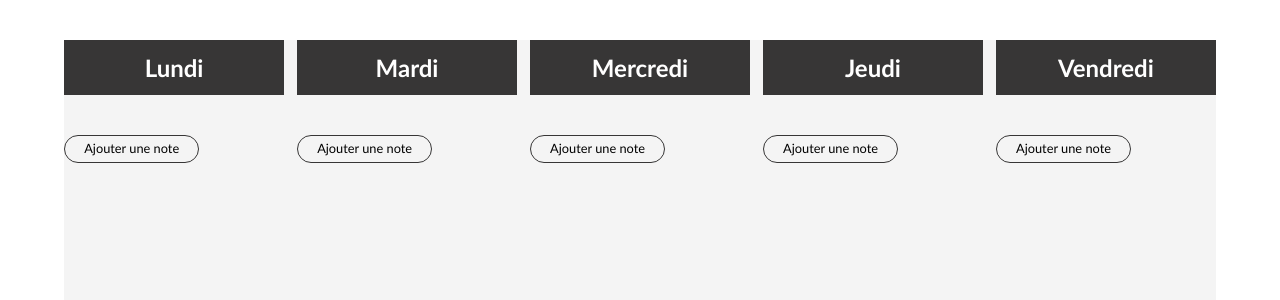
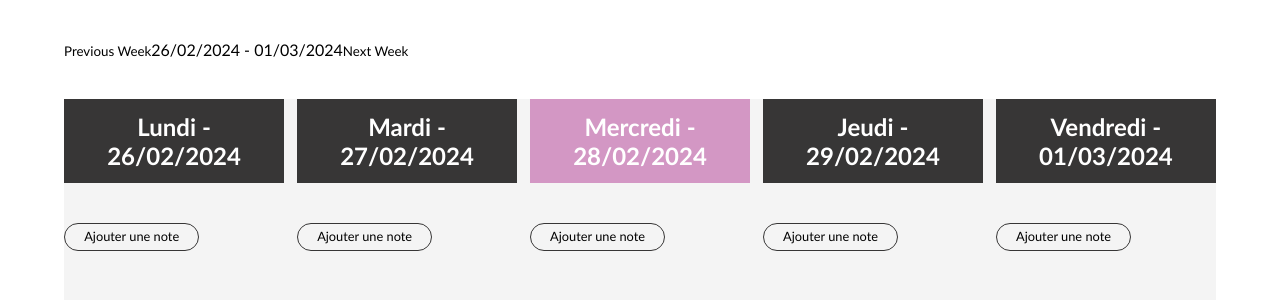
Before and after one commit to mathoos/task-manager, a React (Create React App) app: page / in a window 1280 px wide. Shown: the top 300 px of the page. Built offline with nearby package versions, Linux system fonts and the light colour scheme.

Commit message:
add date

```diff
--- a/package.json
+++ b/package.json
@@ -7,6 +7,7 @@
     "@testing-library/jest-dom": "^5.17.0",
     "@testing-library/react": "^13.4.0",
     "@testing-library/user-event": "^13.5.0",
+    "date-fns": "^3.3.1",
     "react": "^18.2.0",
     "react-dom": "^18.2.0",
     "react-redux": "^9.1.0",
--- a/src/pages/Home.js
+++ b/src/pages/Home.js
@@ -1,6 +1,7 @@
 import React, { useState } from 'react';
 import { useDispatch, useSelector } from 'react-redux';
 import { addNote, deleteNote, editNote } from '../utilities/Slice';
+import { format, addDays, startOfWeek, addWeeks, subWeeks } from 'date-fns'; // Importer les fonctions nécessaires depuis date-fns
 import poubelle from "../img/icons/poubelle.png";
 import edit from "../img/icons/edit.png";
 import alicePhoto from "../img/people/alice.jpg";
@@ -44,6 +45,8 @@ function Home() {
     const [selectedDay, setSelectedDay] = useState(''); // State pour stocker le jour sélectionné par l'utilisateur
     const [selectedPeople, setSelectedPeople] = useState([]);
     const [formActive, setFormActive] = useState(false); // Etat local pour gérer la visibilité du formulaire
+
+    const [currentWeekStart, setCurrentWeekStart] = useState(startOfWeek(new Date(), { weekStartsOn: 1 })); // Premier jour de la semaine actuelle
 
     const getColorClass = (tag) => {
         return tagColors[tag] || tagColors.default;
@@ -138,8 +141,28 @@ function Home() {
 
     const daysOfWeek = ['Lundi', 'Mardi', 'Mercredi', 'Jeudi', 'Vendredi'];
 
+    const handleNextWeek = () => {
+        setCurrentWeekStart(addWeeks(currentWeekStart, 1));
+    };
+
+    const handlePreviousWeek = () => {
+        setCurrentWeekStart(subWeeks(currentWeekStart, 1));
+    };
+
+    const daysWithDates = daysOfWeek.map((day, index) => {
+        const currentDate = addDays(currentWeekStart, index);
+        const dateForDay = format(currentDate, 'dd/MM/yyyy');
+        const isCurrentDay = format(currentDate, 'yyyy-MM-dd') === format(new Date(), 'yyyy-MM-dd'); // Vérifiez si le jour est le jour actuel
+        return { day, dateForDay, isCurrentDay };
+    });
+
     return (
         <div className="container">
+            <div className="week-navigation">
+                <button onClick={handlePreviousWeek}>Previous Week</button>
+                <span>{format(currentWeekStart, 'dd/MM/yyyy')} - {format(addDays(currentWeekStart, 4), 'dd/MM/yyyy')}</span>
+                <button onClick={handleNextWeek}>Next Week</button>
+            </div>
 
             <div className={`container_form ${formActive ? 'active' : ''}`}>
                 <div className="container_form-content">
@@ -207,9 +230,9 @@ function Home() {
             </div>
 
             <div className="container_content">
-                {daysOfWeek.map(day => (
-                    <div key={day} className="container_content-day">
-                        <h2 className="container_content-day--title">{day}</h2>
+                {daysWithDates.map(({ day, dateForDay, isCurrentDay }) => (
+                    <div key={day} className={`container_content-day ${isCurrentDay ? 'active' : ''}`}>
+                        <h2 className="container_content-day--title">{day} - {dateForDay}</h2>
                         {notes
                             .filter(note => note.day === day)
                             .sort((a, b) => {
--- a/src/pages/Home.scss
+++ b/src/pages/Home.scss
@@ -65,12 +65,17 @@
             flex-direction: column;
             gap : 5vh;
 
+            &.active{
+                .container_content-day--title{
+                    background-color: rgb(211, 151, 196);
+                }
+            }
+
             &--title{
                 background-color: $noir;
                 color : $blanc;
                 padding : 1vw;
                 text-align : center;
-                //border-radius : 15px;
             }
 
             .note{
```
Also changed, not shown: 1 other file (tests, documents, lock files or other folders).
